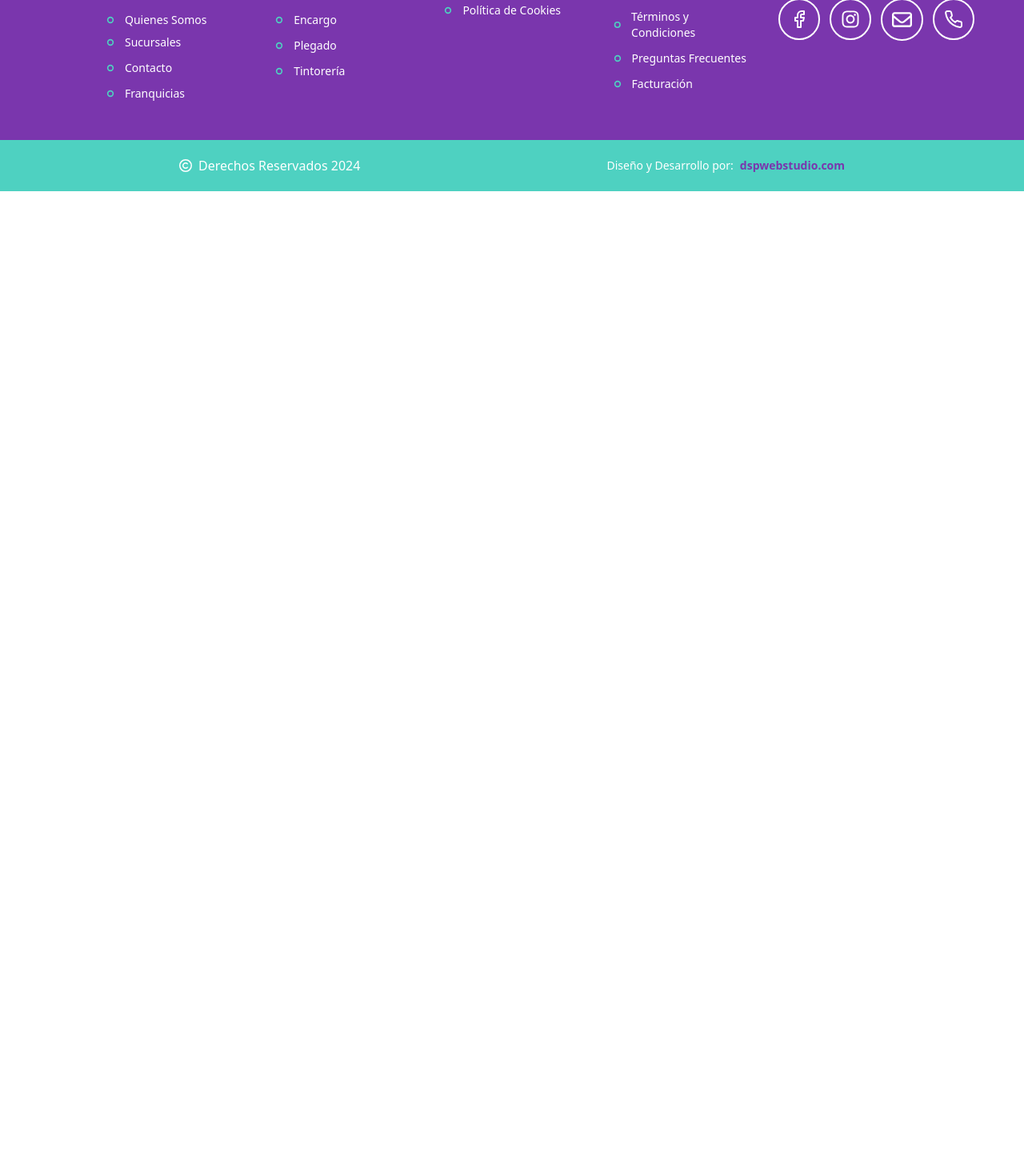
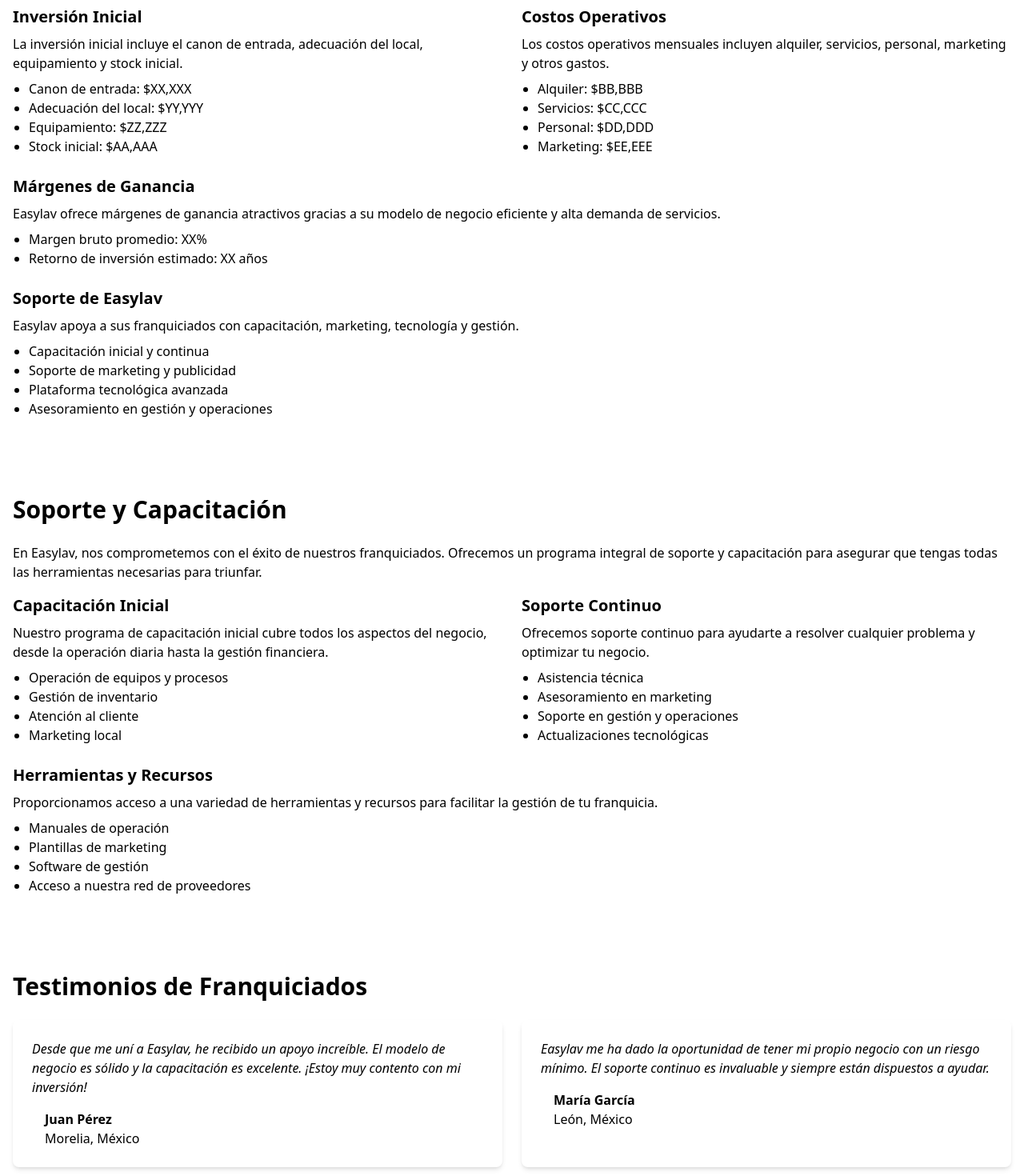
Before and after one commit to dspwebstudiomx/easylav-react, a React (Vite) app: page /franquicias in a window 1280 px wide. Shown: the part 3620-5090 px from the top of the page at 80% size. Before the commit the page ends 3859 px from the top, so only its background shows below. Built offline with nearby package versions, Linux system fonts and the light colour scheme.

Commit message:
Adds new components for business model, support and training, and testimonials in the Franquicias section to enhance content and user engagement

```diff
--- a/src/pages/franquicias/Franquicias.jsx
+++ b/src/pages/franquicias/Franquicias.jsx
@@ -7,6 +7,9 @@ import { FaRegBuilding, FaXmark } from 'react-icons/fa6';
 import { IoHomeOutline } from 'react-icons/io5';
 import PaquetesFranquicias from './PaquetesFranquicias';
 import { IoIosInformationCircleOutline } from 'react-icons/io';
+import ModeloNegocio from './ModeloNegocio';
+import SoporteCapacitacion from './SoporteCapacitacion';
+import TestimoniosFranquicias from './TestimoniosFranquicias';
 
 // Props
 
@@ -145,6 +148,9 @@ const Franquicias = () => {
           </Container>
         </Section>
         {/* Contenido */}
+        <ModeloNegocio />
+        <SoporteCapacitacion />
+        <TestimoniosFranquicias />
       </section>
       <ScrollToTopButton />
       <Footer />
--- /dev/null
+++ b/src/pages/franquicias/ModeloNegocio.jsx
@@ -0,0 +1,62 @@
+const ModeloNegocio = () => {
+  return (
+    <section className="bg-gray-100 py-12">
+      <div className="container mx-auto px-4">
+        <h2 className="text-3xl font-semibold text-gray-800 mb-6">Modelo de Negocio Detallado</h2>
+        <p className="text-gray-700 mb-4">
+          El modelo de franquicia de Easylav está diseñado para ofrecer una alta rentabilidad y sostenibilidad. Aquí te explicamos cómo funciona:
+        </p>
+        <div className="grid grid-cols-1 md:grid-cols-2 gap-6">
+          <div>
+            <h3 className="text-xl font-semibold text-gray-800 mb-2">Inversión Inicial</h3>
+            <p className="text-gray-700">
+              La inversión inicial incluye el canon de entrada, adecuación del local, equipamiento y stock inicial.
+            </p>
+            <ul className="list-disc pl-5 mt-2 text-gray-700">
+              <li>Canon de entrada: $XX,XXX</li>
+              <li>Adecuación del local: $YY,YYY</li>
+              <li>Equipamiento: $ZZ,ZZZ</li>
+              <li>Stock inicial: $AA,AAA</li>
+            </ul>
+          </div>
+          <div>
+            <h3 className="text-xl font-semibold text-gray-800 mb-2">Costos Operativos</h3>
+            <p className="text-gray-700">
+              Los costos operativos mensuales incluyen alquiler, servicios, personal, marketing y otros gastos.
+            </p>
+            <ul className="list-disc pl-5 mt-2 text-gray-700">
+              <li>Alquiler: $BB,BBB</li>
+              <li>Servicios: $CC,CCC</li>
+              <li>Personal: $DD,DDD</li>
+              <li>Marketing: $EE,EEE</li>
+            </ul>
+          </div>
+        </div>
+        <div className="mt-6">
+          <h3 className="text-xl font-semibold text-gray-800 mb-2">Márgenes de Ganancia</h3>
+          <p className="text-gray-700">
+            Easylav ofrece márgenes de ganancia atractivos gracias a su modelo de negocio eficiente y alta demanda de servicios.
+          </p>
+          <ul className="list-disc pl-5 mt-2 text-gray-700">
+            <li>Margen bruto promedio: XX%</li>
+            <li>Retorno de inversión estimado: XX años</li>
+          </ul>
+        </div>
+        <div className="mt-6">
+          <h3 className="text-xl font-semibold text-gray-800 mb-2">Soporte de Easylav</h3>
+          <p className="text-gray-700">
+            Easylav apoya a sus franquiciados con capacitación, marketing, tecnología y gestión.
+          </p>
+          <ul className="list-disc pl-5 mt-2 text-gray-700">
+            <li>Capacitación inicial y continua</li>
+            <li>Soporte de marketing y publicidad</li>
+            <li>Plataforma tecnológica avanzada</li>
+            <li>Asesoramiento en gestión y operaciones</li>
+          </ul>
+        </div>
+      </div>
+    </section>
+  );
+};
+
+export default ModeloNegocio;
--- /dev/null
+++ b/src/pages/franquicias/SoporteCapacitacion.jsx
@@ -0,0 +1,52 @@
+const SoporteCapacitacion = () => {
+  return (
+    <section className="bg-white py-12">
+      <div className="container mx-auto px-4">
+        <h2 className="text-3xl font-semibold text-gray-800 mb-6">Soporte y Capacitación</h2>
+        <p className="text-gray-700 mb-4">
+          En Easylav, nos comprometemos con el éxito de nuestros franquiciados. Ofrecemos un programa integral de soporte y capacitación para asegurar que tengas todas las herramientas necesarias para triunfar.
+        </p>
+        <div className="grid grid-cols-1 md:grid-cols-2 gap-6">
+          <div>
+            <h3 className="text-xl font-semibold text-gray-800 mb-2">Capacitación Inicial</h3>
+            <p className="text-gray-700">
+              Nuestro programa de capacitación inicial cubre todos los aspectos del negocio, desde la operación diaria hasta la gestión financiera.
+            </p>
+            <ul className="list-disc pl-5 mt-2 text-gray-700">
+              <li>Operación de equipos y procesos</li>
+              <li>Gestión de inventario</li>
+              <li>Atención al cliente</li>
+              <li>Marketing local</li>
+            </ul>
+          </div>
+          <div>
+            <h3 className="text-xl font-semibold text-gray-800 mb-2">Soporte Continuo</h3>
+            <p className="text-gray-700">
+              Ofrecemos soporte continuo para ayudarte a resolver cualquier problema y optimizar tu negocio.
+            </p>
+            <ul className="list-disc pl-5 mt-2 text-gray-700">
+              <li>Asistencia técnica</li>
+              <li>Asesoramiento en marketing</li>
+              <li>Soporte en gestión y operaciones</li>
+              <li>Actualizaciones tecnológicas</li>
+            </ul>
+          </div>
+        </div>
+        <div className="mt-6">
+          <h3 className="text-xl font-semibold text-gray-800 mb-2">Herramientas y Recursos</h3>
+          <p className="text-gray-700">
+            Proporcionamos acceso a una variedad de herramientas y recursos para facilitar la gestión de tu franquicia.
+          </p>
+          <ul className="list-disc pl-5 mt-2 text-gray-700">
+              <li>Manuales de operación</li>
+              <li>Plantillas de marketing</li>
+              <li>Software de gestión</li>
+              <li>Acceso a nuestra red de proveedores</li>
+          </ul>
+        </div>
+      </div>
+    </section>
+  );
+};
+
+export default SoporteCapacitacion;
--- /dev/null
+++ b/src/pages/franquicias/TestimoniosFranquicias.jsx
@@ -0,0 +1,37 @@
+const Testimonios = () => {
+  const testimonios = [
+    {
+      nombre: "Juan Pérez",
+      ubicacion: "Morelia, México",
+      testimonio: "Desde que me uní a Easylav, he recibido un apoyo increíble. El modelo de negocio es sólido y la capacitación es excelente. ¡Estoy muy contento con mi inversión!",
+    },
+    {
+      nombre: "María García",
+      ubicacion: "León, México",
+      testimonio: "Easylav me ha dado la oportunidad de tener mi propio negocio con un riesgo mínimo. El soporte continuo es invaluable y siempre están dispuestos a ayudar.",
+    },
+  ];
+
+  return (
+    <section className="bg-gray-100 py-12">
+      <div className="container mx-auto px-4">
+        <h2 className="text-3xl font-semibold text-gray-800 mb-6">Testimonios de Franquiciados</h2>
+        <div className="grid grid-cols-1 md:grid-cols-2 gap-6">
+          {testimonios.map((testimonio, index) => (
+            <div key={index} className="bg-white rounded-lg shadow-md p-6">
+              <p className="text-gray-700 italic mb-4">{testimonio.testimonio}</p>
+              <div className="flex items-center">
+                <div className="ml-4">
+                  <p className="text-gray-800 font-semibold">{testimonio.nombre}</p>
+                  <p className="text-gray-600">{testimonio.ubicacion}</p>
+                </div>
+              </div>
+            </div>
+          ))}
+        </div>
+      </div>
+    </section>
+  );
+};
+
+export default Testimonios;
```
